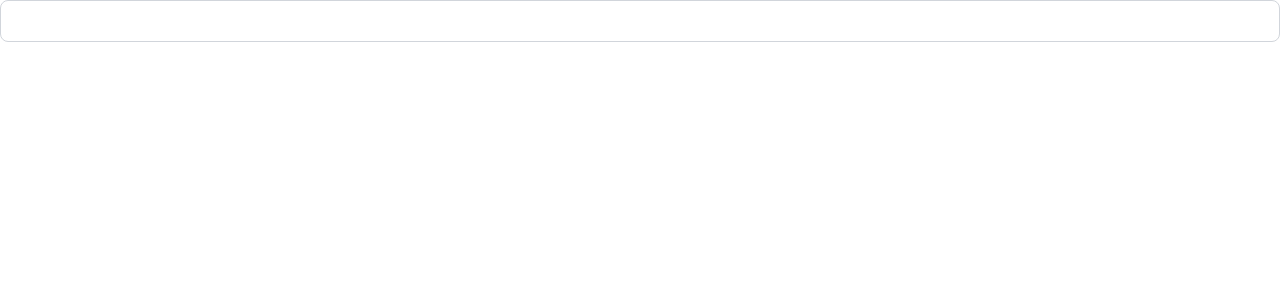
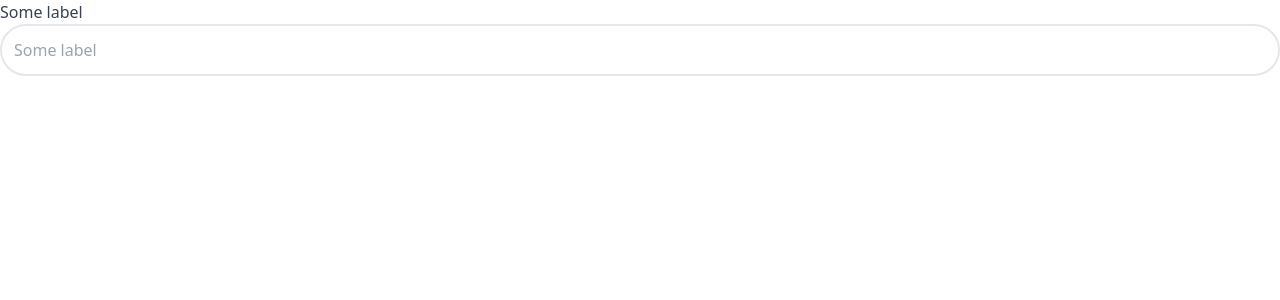
Before and after one commit to Krishna-singh24/Fusion, a React (Vite) app in the folder testapp/: page / in a window 1280 px wide. Shown: the top 300 px of the page. Built offline with nearby package versions, Linux system fonts and the light colour scheme.

Commit message:
fixed textfield

```diff
--- a/testapp/src/App.tsx
+++ b/testapp/src/App.tsx
@@ -12,7 +12,7 @@ const App = () => {
   return (
     <div className=''>
       {/* <Button color='danger' padding='xs' >nice</Button> */}
-      <Input />
+      <Input variant='outlined' label='Some label' radius='xl' />
       {/* <Search>search</Search> */}
 
       {/* <Card></Card> */}
--- a/testapp/src/components/Input.tsx
+++ b/testapp/src/components/Input.tsx
@@ -4,7 +4,7 @@ import clsx from 'clsx'
 
 interface InputProps {
   color?: 'primary' | 'light' | 'dark' | 'info' | 'danger' | 'warning' | 'success' | 'secondary'
-  variant?: 'default' | 'filled' | 'outline'
+  variant?: 'default' | 'filled' | 'outlined'
   padding?: 'xs' | 'sm'
   radius?: 'xs' | 'sm' | 'md' | 'lg' | 'xl'
   type?: 'text' | 'password' | 'email' | 'number' | 'tel' | 'search'
@@ -12,23 +12,32 @@ interface InputProps {
   disabled?: boolean
   id?: string
   label?: string
+  placeholder?: string
 }
 
-const Input = ({ id, label, disabled = false, color = 'primary', variant = 'filled', size = 'xs', radius = 'xs', type = 'text' }: InputProps) => {
+const Input = ({ id,
+  label,
+  placeholder,
+  disabled = false,
+  variant = 'outlined',
+  size = 'md',
+  radius = 'md',
+  type = 'text'
+}: InputProps) => {
   return (
     <div>
-      <label htmlFor={id} className="block text-sm font-medium text-gray-700 dark:text-gray-300">
+      <label htmlFor={id} className={clsx( tailwindThemeClasses.textSizes[size] ,"block text-gray-700 dark:text-gray-300")}>
         {label}
       </label>
       <input
         type={type}
         id={id}
+        placeholder={placeholder ? placeholder : label}
         disabled={disabled}
         className={clsx(variantClass(
           variant,
-          colorClasses[color],
-          'gray-900'
-        ), "mb-6 bg-white-100 border border-gray-300 text-gray-900 text-sm rounded-lg focus:ring-blue-500 focus:border-blue-500 block w-full p-2.5 dark:bg-gray-700 dark:border-gray-600 dark:placeholder-gray-400 dark:text-gray-400 dark:focus:ring-blue-500 dark:focus:border-blue-500")} />
+          'slate-800'
+        ), tailwindThemeClasses.paddings[size], tailwindThemeClasses.radius[radius], tailwindThemeClasses.textSizes[size] , "block w-full dark:bg-gray-700 dark:border-gray-600 dark:placeholder-gray-400 dark:text-gray-400 dark:focus:ring-blue-500 dark:focus:border-blue-500")} />
     </div>
   )
 }
--- a/testapp/src/theme.ts
+++ b/testapp/src/theme.ts
@@ -20,12 +20,20 @@ const tailwindThemeClasses = {
         md: 'size-3',
         lg: 'size-4',
         xl: 'size-24',
-
+    },
+    textSizes: {
+        xs: 'text-xs',
+        sm: 'text-sm',
+        md: 'text-md',
+        lg: 'text-lg',
+        xl: 'text-xl',
     },
     paddings: {
-        xs: '1rem 1.75rem',
-        sm: ' 1.25rem 2rem'
-
+        xs: 'p-1',
+        sm: 'p-2',
+        md: 'p-3',
+        lg: 'p-4',
+        xl: 'p-6',
     },
 
     textcolor: {
@@ -49,14 +57,13 @@ const cssColors = {
 }
 
 const colorClasses = {
-    primary: 'bg-blue-600 text-white',
-    light: 'bg-gray-200 text-black',
-    dark: 'bg-gray-800 text-white',
-    info: 'bg-blue-400 text-white',
-    danger: 'bg-red-600 text-white',
-    warning: 'bg-yellow-400 text-white',
-    success: 'bg-green-600 text-white',
-    secondary: 'bg-yellow-400 text-white',
+    primary: 'blue-600',
+    secondary: 'purple-600',
+    success: 'green-600',
+    danger: 'red-600',
+    warning: 'yellow-600',
+    info: 'blue-600',
+    light: 'slate-300'
 }
 const alignmentClasses = {
     left: 'text-left',
@@ -66,25 +73,27 @@ const alignmentClasses = {
 }
 interface VariantClass {
     filled: string;
-    outline: string;
+    outlined: string;
     default: string;
 }
 
-const variantClass = (variant: keyof VariantClass, backgroundColor: string, textColor: string): string => {
+const variantClass = (variant: keyof VariantClass, colorClass: string): string => {
     let classValue = '';
     switch (variant) {
         case 'filled':
-            classValue = `bg-${backgroundColor} text-${textColor}`;
+            classValue = `bg-${colorClass} text-white`;
             break;
-        case 'outline':
-            classValue = `border border-${backgroundColor} text-${textColor}`;
+        case 'outlined':
+            classValue = `border-2 border-${colorClass} text-${colorClass}`;
             break;
         case 'default':
-            classValue = `bg-transparent text-${textColor}`;
+            classValue = `bg-${colorClass} text-black`;
             break;
         default:
             break;
     }
+    // console.log(classValue);
+
     return classValue;
 }
 
```
